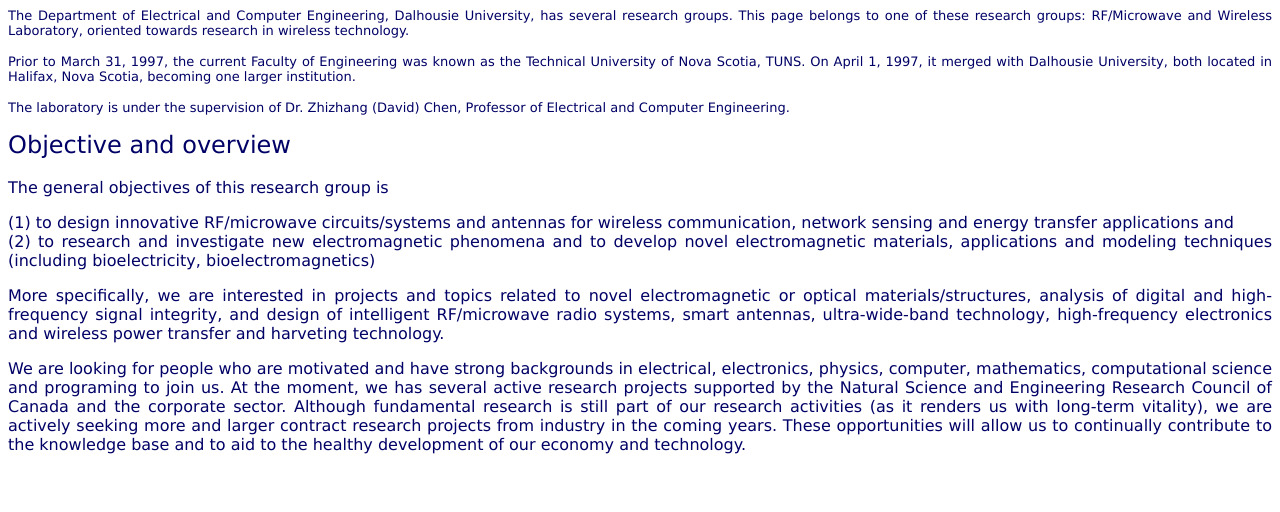
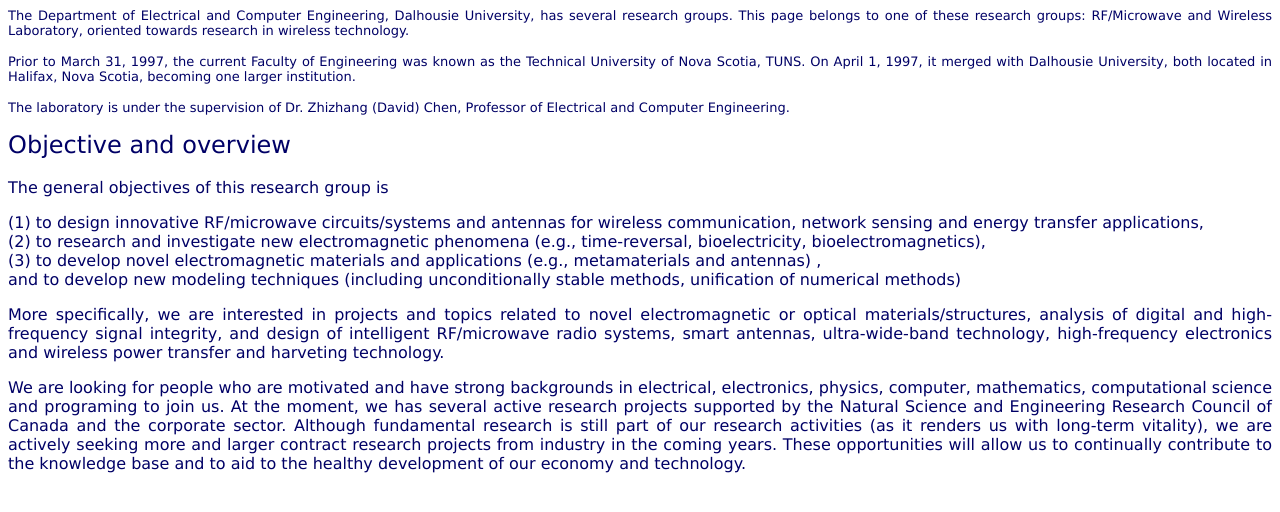
Before and after one commit to zdchen88/zd-chen.github.io, a plain HTML site: page mainpage.htm in a window 1280 px wide. Drawn offline with Linux system fonts and the light colour scheme.

Commit message:
Update mainpage.htm

```diff
--- a/mainpage.htm
+++ b/mainpage.htm
@@ -22,8 +22,8 @@
   <font size="5">Objective and overview<br>
   </font><font size="3"><br>
   </font></font><font size="3" face="Verdana, Arial, Helvetica, sans-serif">The general objectives of this research group is</font></p>
-<p align="justify"><font size="3" face="Verdana, Arial, Helvetica, sans-serif">(1) to design innovative RF/microwave circuits/systems and antennas  for wireless communication, network  sensing and energy transfer applications and <br>
-  (2) to research and investigate new electromagnetic phenomena and to develop novel electromagnetic materials, applications and modeling techniques (including bioelectricity, bioelectromagnetics)</font></p>
+<p align="justify"><font size="3" face="Verdana, Arial, Helvetica, sans-serif">(1) to design innovative RF/microwave circuits/systems and antennas  for wireless communication, network  sensing and energy transfer applications, <br>
+  (2) to research and investigate new electromagnetic phenomena (e.g., time-reversal, bioelectricity, bioelectromagnetics), <br> (3) to develop novel electromagnetic materials and applications (e.g., metamaterials and antennas) , <br> and to develop new modeling techniques (including unconditionally stable methods, unification of numerical methods)</font></p>
 <p align="justify"><font size="3" face="Verdana, Arial, Helvetica, sans-serif">More specifically, we are interested in projects and topics related to novel electromagnetic or optical materials/structures, analysis of digital and high-frequency signal integrity, and design of intelligent RF/microwave radio  systems, smart antennas, ultra-wide-band technology, high-frequency electronics  and wireless power transfer and harveting technology.</font></p>
 <p align="justify"><font size="3" face="Verdana, Arial, Helvetica, sans-serif">We are looking for people who are motivated and have strong backgrounds in electrical, electronics, physics, computer, mathematics, computational science and programing to join us. At
   the moment, we has several active research projects supported by the Natural
```
